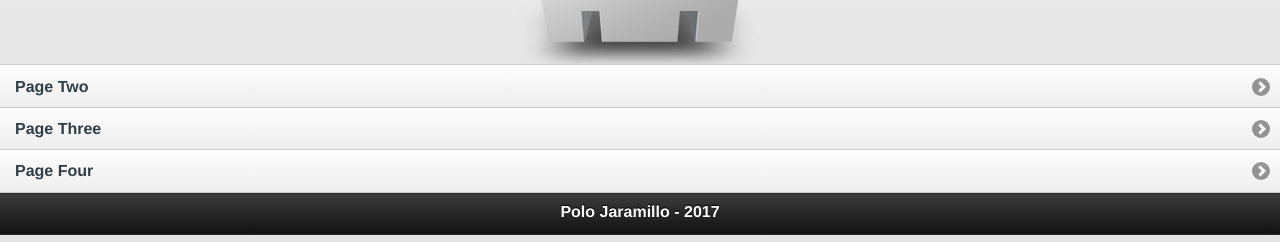
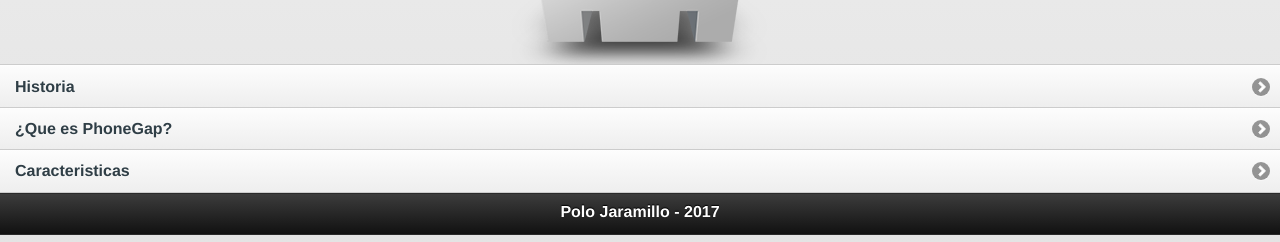
Before and after one commit to polojaramillo/app2-jaramillo, a plain HTML site: page app2_AltamiranoJaramillo/index.html in a window 1280 px wide. Shown: the part 238-480 px from the top of the page. Drawn offline with Linux system fonts and the light colour scheme.

Commit message:
Update index.html

```diff
--- a/app2_AltamiranoJaramillo/index.html
+++ b/app2_AltamiranoJaramillo/index.html
@@ -16,9 +16,9 @@
 	<div data-role="content">
     <center><img src="imagen/256.png"></img></center>
 		<ul data-role="listview">
-			<li><a href="#page2">Page Two</a></li>
-            <li><a href="#page3">Page Three</a></li>
-			<li><a href="#page4">Page Four</a></li>
+			<li><a href="#page2">Historia</a></li>
+            <li><a href="#page3">¿Que es PhoneGap?</a></li>
+			<li><a href="#page4">Caracteristicas</a></li>
 		</ul>
 	</div>
 	<div data-role="footer" data-posicion="fixed">
```
